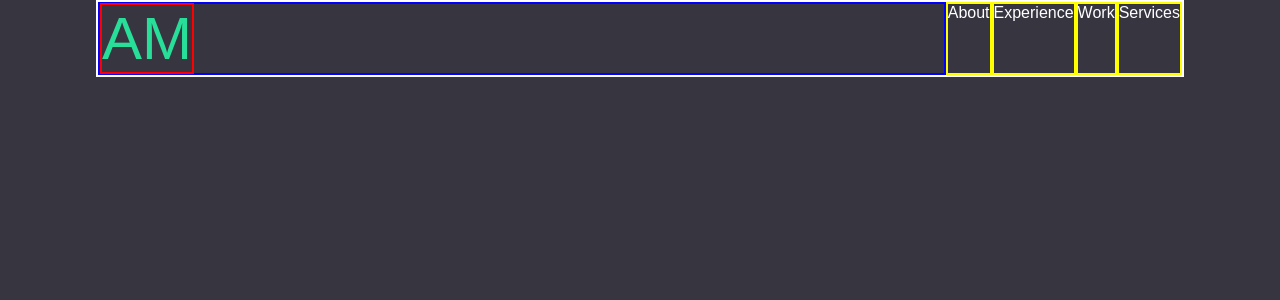
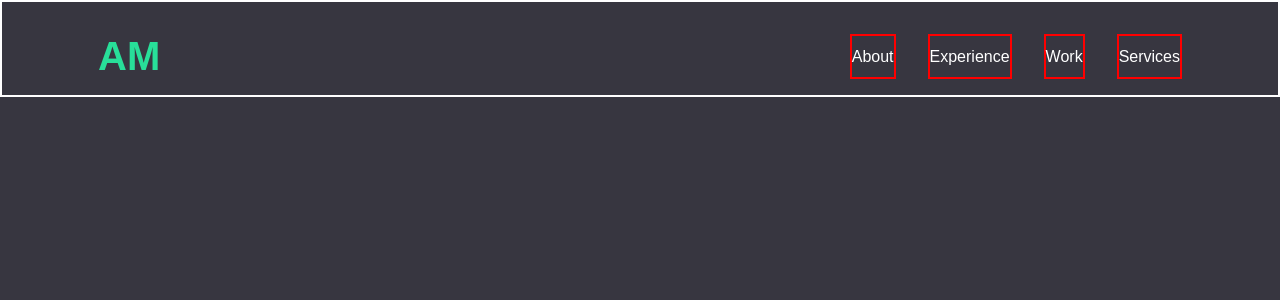
Before and after one commit to alexmassimino9/Portfolio, a React (Vite) app: page / in a window 1280 px wide. Shown: the top 300 px of the page. Built offline with nearby package versions, Linux system fonts and the light colour scheme; a web font is replaced by a local one.

Commit message:
updated file structure and nav update

```diff
--- a/package.json
+++ b/package.json
@@ -11,7 +11,9 @@
   },
   "dependencies": {
     "react": "^18.2.0",
-    "react-dom": "^18.2.0"
+    "react-dom": "^18.2.0",
+    "react-icons": "^4.12.0",
+    "react-responsive": "^9.0.2"
   },
   "devDependencies": {
     "@types/react": "^18.2.37",
--- a/src/App.jsx
+++ b/src/App.jsx
@@ -1,6 +1,6 @@
 import "./App.css";
 import React from "react";
-import Navigation from "./components/Navigation/Navigation";
+import { Navigation } from "./components";
 function App() {
   return (
     <>
--- a/src/components/Navigation/Navigation.css
+++ b/src/components/Navigation/Navigation.css
@@ -5,27 +5,45 @@
 
 .container{
     padding-inline: var(--padding-inline);
-}
-.brand {
-    color: var(--green);
-    font-size: 60px;
-    margin-inline: auto;
-    border: 2px solid red;
-}
-.brand-container {
-    border: 2px solid blue;
-    flex: 1;
+    padding-top: 2rem;
+    overflow-x: hidden;
+    border: 2px solid white;
+
 }
 .nav-list {
-    border: 2px solid white;
     display: flex;
     margin-block-start: 0;
     padding-inline: 0;
 }
+.brand {
+    color: var(--green);
+    font-size: 2.5rem;
+    font-weight: bold;
+    margin-inline: auto;
+
+}
+.brand-container {
+    flex: 1;
+}
+
 .nav-item {
-    border: 2px solid yellow;
-
+    border: 2px solid red;
+    display: flex;
+    flex-direction: column;
+    justify-content: center;
+    margin-inline-start:  2rem;
 }
 .nav-item > a {
     color: white;
+    font-weight: light;
+    font-size: 1rem;
 }
+@media (max-width: 994px){
+    .container {
+        padding-inline: var(--padding-inline-mobile);
+    }
+    .list-item-mobile {
+
+    }
+
+}
--- a/src/components/Navigation/Navigation.jsx
+++ b/src/components/Navigation/Navigation.jsx
@@ -1,7 +1,13 @@
 import React from "react";
 import "./Navigation.css";
+import { useMediaQuery } from "react-responsive";
+import { CiMenuBurger } from "react-icons/ci";
 const Navigation = () => {
   const links = ["About", "Experience", "Work", "Services"];
+  const isMobile = useMediaQuery({
+    query: "(max-width: 996px)",
+  });
+  // const handleMobile = () => {};
   return (
     <nav className="container">
       <ul className="nav-list">
@@ -10,13 +16,24 @@ const Navigation = () => {
             AM
           </a>
         </li>
-        {links.map((item, index) => {
-          return (
-            <li className="nav-item list-item" key={index}>
-              <a href={`/`}>{item}</a>
-            </li>
-          );
-        })}
+        {isMobile ? (
+          <li>
+            <CiMenuBurger
+              onPress=""
+              width="20px"
+              className="mobile-btn"
+              size="30"
+            />
+          </li>
+        ) : (
+          links.map((item, index) => {
+            return (
+              <li className="nav-item list-item list-item-mobile" key={index}>
+                <a href={`/`}>{item}</a>
+              </li>
+            );
+          })
+        )}
       </ul>
     </nav>
   );
--- /dev/null
+++ b/src/components/Navigation/index.js
@@ -0,0 +1,3 @@
+import Navigation from "./Navigation";
+
+export { Navigation };
--- /dev/null
+++ b/src/components/index.js
@@ -0,0 +1,3 @@
+import { Navigation } from "./Navigation";
+
+export { Navigation };
--- a/src/index.css
+++ b/src/index.css
@@ -3,10 +3,15 @@
     --light-grey: #7E97A6;
     --grey: #63686E;
     --dark-grey: #373640;
-    --padding-inline:  6rem;
+    --padding-inline: 6rem;
+    --padding-inline-mobile: 5px;
 
 }
+/*  font weight
+700 - bold
+400 - light
 
+*/
 body {
     margin: 0;
     padding: 0;
```
Also changed, not shown: 1 other file (tests, documents, lock files or other folders).
